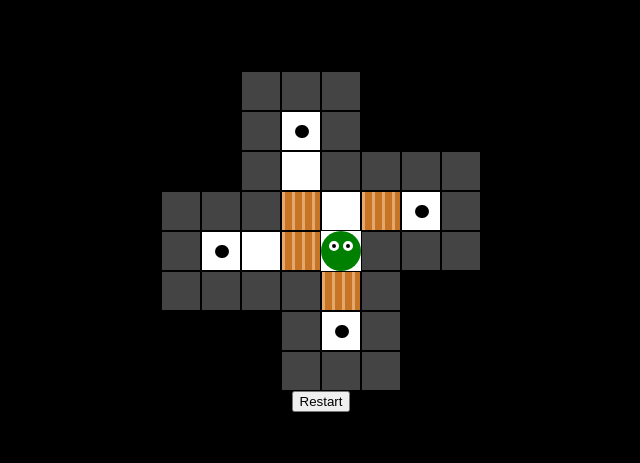
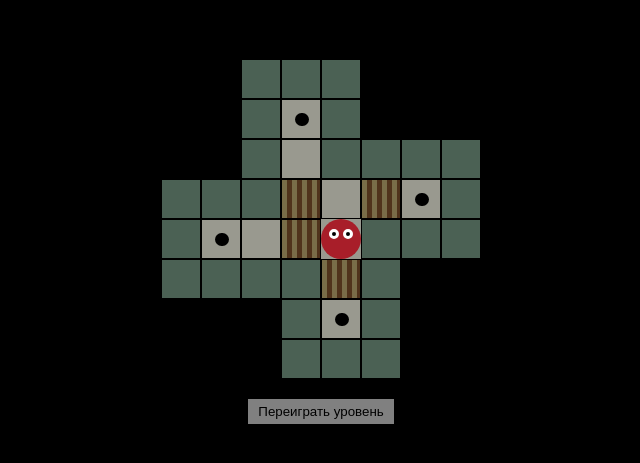
Before and after one commit to sergdevguy/react-boxmen-game, a React (Create React App) app: page / in a window 1280 px wide. Shown: the part 159-622 px from the top of the page, without its empty margins (319-959 px from the left). Built offline with nearby package versions, Linux system fonts and the light colour scheme.

Commit message:
Full functionality game

```diff
--- a/src/App.js
+++ b/src/App.js
@@ -5,11 +5,11 @@ import Levels from './components/Levels/Levels';
 
 function App() {
   const [currentLevel, setCurrentLevel] = useState(0);
-  const [levelArray, setLevelArray] = useState(Levels.slice()[currentLevel].map((i) => { return [...i] }));
+  const [levelArray, setLevelArray] = useState(Levels?.slice()[currentLevel]?.map((i) => { return [...i] }) || null);
   const [winStatus, setWinStatus] = useState(false);
 
   useEffect(() => {
-    if (currentLevel === 4) {
+    if (currentLevel === (Levels.length)) {
       return;
     }
     setLevelArray(Levels.slice()[currentLevel].map((i) => { return [...i] }));
@@ -40,14 +40,14 @@ function App() {
       e.code === 'ArrowDown' ||
       e.code === 'ArrowLeft' ||
       e.code === 'ArrowRight') {
-      moveHero(e.code);
+      return moveHero(e.code);
     }
   }
 
   const checkWin = () => {
     for (let i = 0; i < cloneArr.length; i++) {
       for (let j = 0; j < cloneArr[i].length; j++) {
-        if (cloneArr[i][j] === 3) {
+        if (cloneArr[i][j] === 4 && Levels[currentLevel][i][j] !== 3) {
           return false;
         }
       }
@@ -82,11 +82,18 @@ function App() {
       case 'ArrowLeft':
         move(0, 1);
         break;
+      default:
+        break;
     }
   }
 
   const restartLevel = () => {
     setLevelArray(Levels.slice()[currentLevel].map((i) => { return [...i] }));
+  }
+
+  const restartGame = () => {
+    setCurrentLevel(0);
+    setWinStatus(false);
   }
 
   // sorry for this function
@@ -129,7 +136,9 @@ function App() {
     // move hero
     cloneArr[row - stepRow][col - stepCol] = 5;
 
-    setLevelArray(cloneArr);
+    if (currentLevel !== (Levels.length)) {
+      setLevelArray(cloneArr);
+    }
 
     if (checkWin()) {
       setWinStatus(true);
@@ -137,10 +146,39 @@ function App() {
     }
   }
 
+  // useEffect(() => {
+  //   window.addEventListener('keypress', {
+  //     handleEvent(event) {
+  //       checkKey(event);
+  //     }
+  //   });
+
+  //   return () => {
+  //     window.removeEventListener('keypress', {
+  //       handleEvent(event) {
+  //         checkKey(event);
+  //       }
+  //     });
+  //   };
+  // }, [checkKey]);
+
   return (
     <div className={s["game"]} onKeyDown={(e) => checkKey(e)} tabIndex="0">
       {drawLevel(cloneArr)}
-      <button onClick={() => restartLevel()}>Restart</button>
+      {!winStatus ?
+        <button className={s["game__restart"]} onClick={() => restartLevel()}>Переиграть уровень</button>
+        :
+        <button className={s["game__restart"]} style={{ visibility: 'hidden' }}>Не баг а фича</button>
+      }
+      {winStatus &&
+        <div className={s["game__win"]}>
+          <div className={s["game__win-wrapper"]}></div>
+          <div className={s["game__win-text"]}>
+            <div>Вы победили!</div>
+            <button className={s["game__win-button"]} onClick={() => restartGame()}>Начать игру заного</button>
+          </div>
+        </div>
+      }
     </div>
   );
 }
--- a/src/App.module.scss
+++ b/src/App.module.scss
@@ -1,7 +1,14 @@
 $box-size: 40px;
-$box-size-mobile: 20px;
+$box-size-mobile: 30px;
+
+$color-walls: #4b6154;
+$color-floor: #c0dfc2;
+$color-hero: #a81e29;
+$color-box-1: #796d48;
+$color-box-2: #50331b;
 
 .game {
+    position: relative;
     display: flex;
     flex-direction: column;
     align-items: center;
@@ -12,7 +19,7 @@ $box-size-mobile: 20px;
 
     &-row {
         display: flex;
-        background: #ffffff;
+        background: #99998f;
     }
 
     &-box {
@@ -23,17 +30,22 @@ $box-size-mobile: 20px;
         border: 1px solid #000000;
         box-sizing: border-box;
 
+        @media (max-width: 800px) {
+            width: $box-size-mobile;
+            height: $box-size-mobile;
+        }
+
         &._0 {
             background: #000;
         }
         &._1 {
-            background: #444;
+            background: $color-walls;
         }
         &._2 {
-            background: #fff;
+            background: #99998f;
         }
         &._3 {
-            background: #fff;
+            background: #99998f;
 
             &:after {
                 content: "";
@@ -56,7 +68,7 @@ $box-size-mobile: 20px;
             }
         }
         &._4 {
-            background: linear-gradient(to right, #e3a86d 30%, #c77524 0);
+            background: linear-gradient(to right, $color-box-1 50%, $color-box-2 0);
             background-size: 10px 100%;
 
             &._checked {
@@ -65,7 +77,7 @@ $box-size-mobile: 20px;
             }
         }
         &._5 {
-            background: green;
+            background: $color-hero;
             border-radius: 50%;
             border: none;
 
@@ -81,13 +93,17 @@ $box-size-mobile: 20px;
                 border-radius: 50%;
                 border: 3px solid #ffffff;
                 box-sizing: padding-box;
+                transition: transform 0.5s ease;
+                animation: eyes 4s linear infinite;
 
                 @media (max-width: 800px) {
                     top: $box-size-mobile / 4;
 
-                    width: $box-size-mobile / 15;
-                    height: $box-size-mobile / 15;
+                    width: $box-size-mobile / 10;
+                    height: $box-size-mobile / 10;
                 }
+
+
             }
 
             &:before {
@@ -107,4 +123,56 @@ $box-size-mobile: 20px;
             }
         }
     }
+
+    &__restart {
+        margin-top: 20px;
+        border: none;
+        outline: none;
+        padding: 5px 10px;
+        cursor: pointer;
+        background: gray;
+    }
+
+    &__win {
+        position: fixed;
+        width: 400px;
+        max-width: calc(100% - 40px);
+        animation: show .5s linear;
+
+        &-wrapper {
+            position: fixed;
+            top: 0;
+            left: 0;
+            width: 100vw;
+            height: 100vh;
+            background: rgba(0, 0, 0, 0.5);
+        }
+
+        &-text {
+            position: relative;
+            margin: 10px;
+            padding: 20px;
+            border-radius: 5px;
+            background: #ffffff;
+            font-size: 26px;
+            text-align: center;
+            z-index: 1;
+        }
+
+        &-button {
+            border: 1px solid gray;
+            outline: none;
+            padding: 5px 10px;
+            cursor: pointer;
+        }
+
+        @keyframes show {
+            0% {
+                opacity: 0;
+            }
+            100% {
+                opacity: 1;
+            }
+        }
+    }
 }
--- a/src/components/Levels/Levels.js
+++ b/src/components/Levels/Levels.js
@@ -25,36 +25,59 @@ const levels = [
     [0, 1, 2, 2, 2, 1, 2, 2, 1],
     [0, 1, 2, 2, 2, 1, 1, 1, 1],
     [0, 1, 1, 1, 1, 1, 0, 0, 0],
-  ],
-  [
-    [0, 1, 1, 1, 1, 1, 1, 1, 0, 0],
-    [0, 1, 2, 2, 2, 2, 2, 1, 1, 1],
-    [1, 1, 4, 1, 1, 1, 2, 2, 2, 1],
-    [1, 2, 5, 2, 4, 2, 2, 4, 2, 1],
-    [1, 2, 3, 3, 1, 2, 4, 2, 1, 1],
-    [1, 1, 3, 3, 1, 2, 2, 2, 1, 0],
-    [0, 1, 1, 1, 1, 1, 1, 1, 1, 0],
-  ],
-  [
-    [0, 1, 1, 1, 1, 1, 0, 0],
-    [0, 1, 2, 2, 1, 1, 1, 0],
-    [0, 1, 5, 4, 2, 2, 1, 0],
-    [1, 1, 1, 2, 1, 2, 1, 1],
-    [1, 3, 1, 2, 1, 2, 2, 1],
-    [1, 3, 4, 2, 2, 1, 2, 1],
-    [1, 3, 2, 2, 2, 4, 2, 1],
-    [1, 1, 1, 1, 1, 1, 1, 1],
-  ],
-  [
-    [0, 0, 0, 1, 1, 1, 1, 1, 1, 1],
-    [0, 0, 1, 1, 2, 2, 1, 2, 5, 1],
-    [0, 0, 1, 2, 2, 2, 1, 2, 2, 1],
-    [0, 0, 1, 4, 2, 4, 2, 4, 2, 1],
-    [0, 0, 1, 2, 4, 1, 1, 2, 2, 1],
-    [1, 1, 1, 2, 4, 2, 1, 2, 1, 1],
-    [1, 3, 3, 3, 3, 3, 2, 2, 1, 0],
-    [1, 1, 1, 1, 1, 1, 1, 1, 1, 0],
-  ],
+  ]
 ];
+// const levels = [
+//   [
+//     [0, 0, 1, 1, 1, 0, 0, 0],
+//     [0, 0, 1, 3, 1, 0, 0, 0],
+//     [0, 0, 1, 2, 1, 1, 1, 1],
+//     [1, 1, 1, 4, 2, 4, 3, 1],
+//     [1, 3, 2, 4, 5, 1, 1, 1],
+//     [1, 1, 1, 1, 4, 1, 0, 0],
+//     [0, 0, 0, 1, 3, 1, 0, 0],
+//     [0, 0, 0, 1, 1, 1, 0, 0],
+//   ],
+//   [
+//     [1, 1, 1, 1, 1, 0, 0, 0, 0],
+//     [1, 5, 2, 2, 1, 0, 0, 0, 0],
+//     [1, 2, 4, 4, 1, 0, 1, 1, 1],
+//     [1, 2, 4, 2, 1, 0, 1, 3, 1],
+//     [1, 1, 1, 2, 1, 1, 1, 3, 1],
+//     [0, 1, 1, 2, 2, 2, 2, 3, 1],
+//     [0, 1, 2, 2, 2, 1, 2, 2, 1],
+//     [0, 1, 2, 2, 2, 1, 1, 1, 1],
+//     [0, 1, 1, 1, 1, 1, 0, 0, 0],
+//   ],
+//   [
+//     [0, 1, 1, 1, 1, 1, 1, 1, 0, 0],
+//     [0, 1, 2, 2, 2, 2, 2, 1, 1, 1],
+//     [1, 1, 4, 1, 1, 1, 2, 2, 2, 1],
+//     [1, 2, 5, 2, 4, 2, 2, 4, 2, 1],
+//     [1, 2, 3, 3, 1, 2, 4, 2, 1, 1],
+//     [1, 1, 3, 3, 1, 2, 2, 2, 1, 0],
+//     [0, 1, 1, 1, 1, 1, 1, 1, 1, 0],
+//   ],
+//   [
+//     [0, 1, 1, 1, 1, 1, 0, 0],
+//     [0, 1, 2, 2, 1, 1, 1, 0],
+//     [0, 1, 5, 4, 2, 2, 1, 0],
+//     [1, 1, 1, 2, 1, 2, 1, 1],
+//     [1, 3, 1, 2, 1, 2, 2, 1],
+//     [1, 3, 4, 2, 2, 1, 2, 1],
+//     [1, 3, 2, 2, 2, 4, 2, 1],
+//     [1, 1, 1, 1, 1, 1, 1, 1],
+//   ],
+//   [
+//     [0, 0, 0, 1, 1, 1, 1, 1, 1, 1],
+//     [0, 0, 1, 1, 2, 2, 1, 2, 5, 1],
+//     [0, 0, 1, 2, 2, 2, 1, 2, 2, 1],
+//     [0, 0, 1, 4, 2, 4, 2, 4, 2, 1],
+//     [0, 0, 1, 2, 4, 1, 1, 2, 2, 1],
+//     [1, 1, 1, 2, 4, 2, 1, 2, 1, 1],
+//     [1, 3, 3, 3, 3, 3, 2, 2, 1, 0],
+//     [1, 1, 1, 1, 1, 1, 1, 1, 1, 0],
+//   ],
+// ];
 
 export default levels;
```
